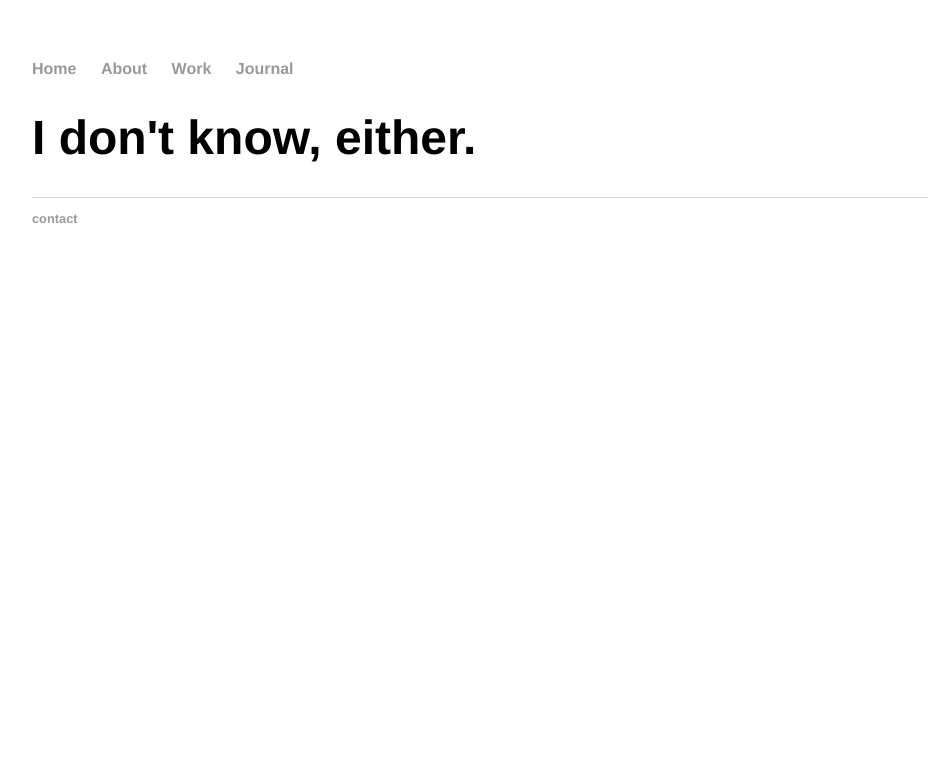
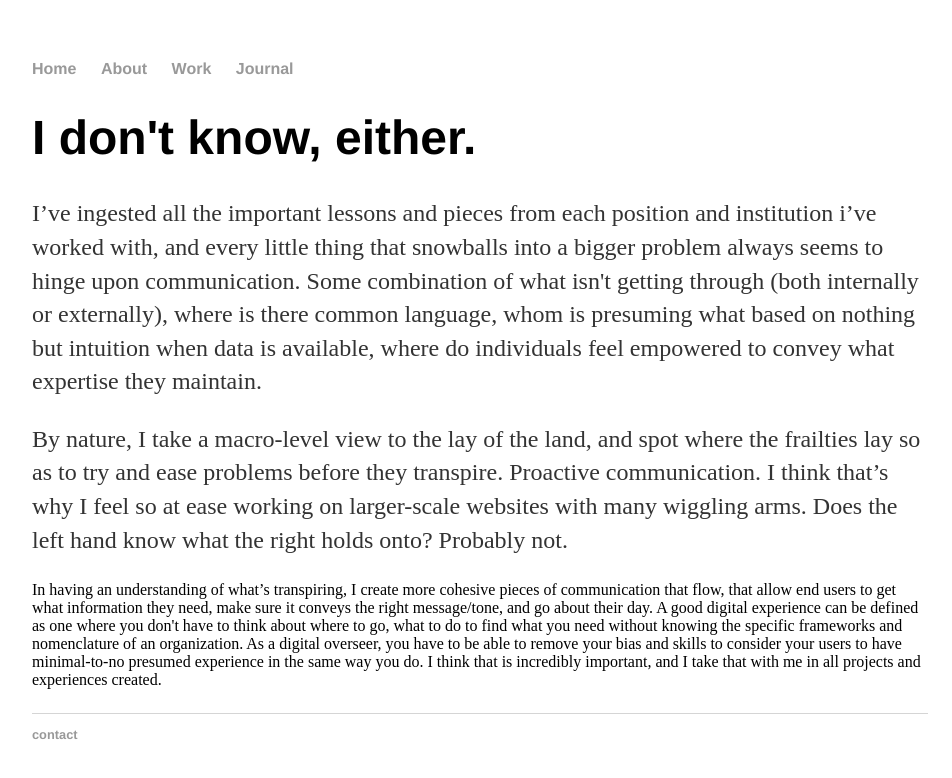
Before and after one commit to zoeakind/zoeakind.github.io, a Jekyll site: the page built from about/index.html, in a window 1280 px wide. Shown: the top 778 px of the page, without its empty margins (160-1112 px from the left). Built offline with Jekyll 4.4.1, drawn with Linux system fonts in a browser that asks for light colours.

Commit message:
Update index.html

```diff
--- a/about/index.html
+++ b/about/index.html
@@ -4,5 +4,8 @@ title: Who, Why
 ---
 <div class="blurb">
 	<h1>I don't know, either.</h1>
+	<p>I’ve ingested all the important lessons and pieces from each position and institution i’ve worked with, and every little thing that snowballs into a bigger problem always seems to hinge upon communication. Some combination of what isn't getting through (both internally or externally), where is there common language, whom is presuming what based on nothing but intuition when data is available, where do individuals feel empowered to convey what expertise they maintain.
+<p>By nature, I take a macro-level view to the lay of the land, and spot where the frailties lay so as to try and ease problems before they transpire. Proactive communication. I think that’s why I feel so at ease working on larger-scale websites with many wiggling arms. Does the left hand know what the right holds onto? Probably not.</p>
+In having an understanding of what’s transpiring, I create more cohesive pieces of communication that flow, that allow end users to get what information they need, make sure it conveys the right message/tone, and go about their day. A good digital experience can be defined as one where you don't have to think about where to go, what to do to find what you need without knowing the specific frameworks and nomenclature of an organization. As a digital overseer, you have to be able to remove your bias and skills to consider your users to have minimal-to-no presumed experience in the same way you do. I think that is incredibly important, and I take that with me in all projects and experiences created.</p>
 
 </div><!-- /.blurb -->
```
